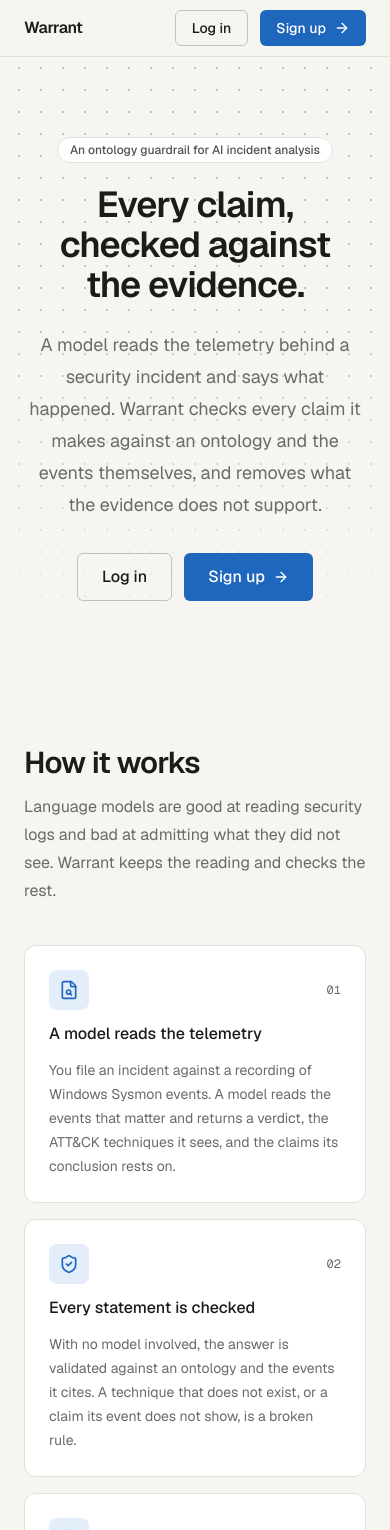
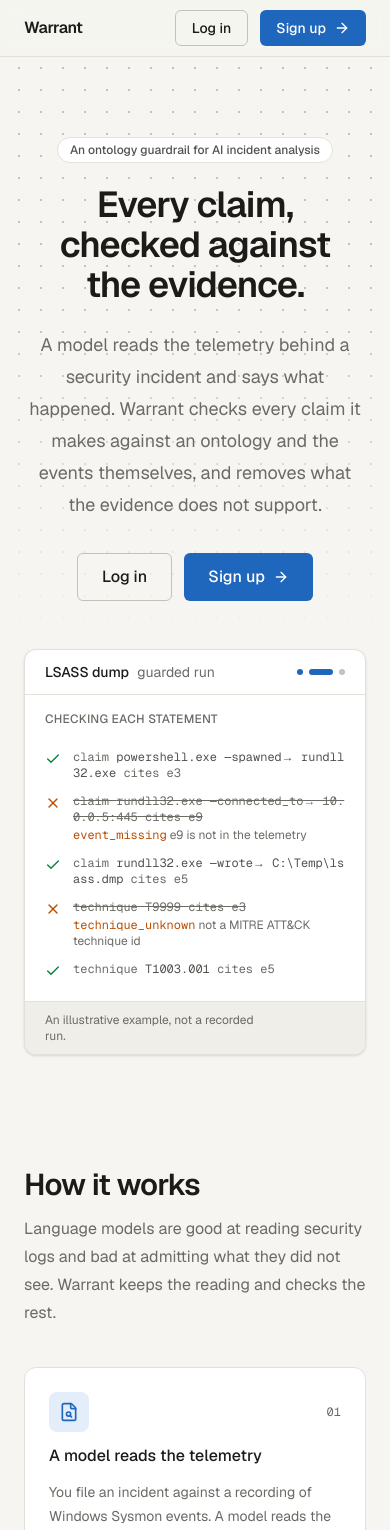
Before and after one commit to ChinmayNakwa/Warrant., a Next.js app in the folder frontend/: page / in a window 390 px wide. Shown: the top 1530 px of the page. Built offline with nearby package versions, Linux system fonts and the light colour scheme; no server answers.

Commit message:
Add an animated claim check demo to the landing page.

```diff
--- a/frontend/app/page.tsx
+++ b/frontend/app/page.tsx
@@ -1,3 +1,4 @@
+import { ClaimDemo } from "@/components/landing/ClaimDemo";
 import { Hero } from "@/components/landing/Hero";
 import { HowItWorks } from "@/components/landing/HowItWorks";
 import { LandingHeader } from "@/components/landing/LandingHeader";
@@ -8,6 +9,7 @@
       <LandingHeader />
       <main className="flex flex-1 flex-col">
         <Hero />
+        <ClaimDemo />
         <HowItWorks />
       </main>
     </div>
--- /dev/null
+++ b/frontend/components/landing/ClaimDemo.tsx
@@ -0,0 +1,203 @@
+"use client";
+
+import { Check, Circle, LoaderCircle, RotateCcw, X } from "lucide-react";
+import { AnimatePresence, motion, useInView } from "motion/react";
+import { useEffect, useRef, useState } from "react";
+
+import { EASE, Reveal, useStill } from "@/components/motion";
+
+// A made-up answer, written to look like a real one. Two of its five
+// statements break a rule: one cites an event that was never recorded, the
+// other names a technique that does not exist.
+const ROWS: { kind: "claim" | "technique"; text: string; cites: string; broke?: { code: string; why: string } }[] = [
+  { kind: "claim", text: "powershell.exe —spawned→ rundll32.exe", cites: "e3" },
+  {
+    kind: "claim",
+    text: "rundll32.exe —connected_to→ 10.0.0.5:445",
+    cites: "e9",
+    broke: { code: "event_missing", why: "e9 is not in the telemetry" },
+  },
+  { kind: "claim", text: "rundll32.exe —wrote→ C:\\Temp\\lsass.dmp", cites: "e5" },
+  {
+    kind: "technique",
+    text: "T9999",
+    cites: "e3",
+    broke: { code: "technique_unknown", why: "not a MITRE ATT&CK technique id" },
+  },
+  { kind: "technique", text: "T1003.001", cites: "e5" },
+];
+
+// The demo is a clock. Rows appear one per tick, then are checked one per
+// tick, then the ones that failed are removed.
+const CHECK_FROM = ROWS.length;
+const ALL_CHECKED = ROWS.length * 2;
+const REMOVED = ALL_CHECKED + 1;
+
+function tickLength(tick: number): number {
+  if (tick < CHECK_FROM) return 320;
+  if (tick < ALL_CHECKED) return 650;
+  return 1100;
+}
+
+const PHASES = ["The model's first answer", "Checking each statement", "The accepted answer"];
+
+function phaseOf(tick: number): number {
+  if (tick < CHECK_FROM) return 0;
+  if (tick < REMOVED) return 1;
+  return 2;
+}
+
+function StatusIcon({ state }: { state: "waiting" | "checking" | "passed" | "broke" }) {
+  const size = "size-4 shrink-0";
+  if (state === "checking") return <LoaderCircle aria-hidden="true" className={`${size} animate-spin text-accent`} />;
+  if (state === "passed") return <Check aria-hidden="true" className={`${size} text-green-700 dark:text-green-400`} />;
+  if (state === "broke") return <X aria-hidden="true" className={`${size} text-amber-700 dark:text-amber-400`} />;
+  return <Circle aria-hidden="true" className={`${size} text-line-strong`} />;
+}
+
+/**
+ * The landing page's worked example: an answer arrives, each statement is
+ * checked, and the two that fail are removed. It plays once when scrolled into
+ * view and can be replayed. With reduced motion it shows the end state only.
+ */
+export function ClaimDemo() {
+  const still = useStill();
+  const ref = useRef<HTMLDivElement>(null);
+  const inView = useInView(ref, { amount: 0.4 });
+  const [clock, setClock] = useState(0);
+  const tick = still ? REMOVED : clock;
+
+  useEffect(() => {
+    if (still || !inView || clock >= REMOVED) return;
+    const timer = setTimeout(() => setClock((c) => c + 1), tickLength(clock));
+    return () => clearTimeout(timer);
+  }, [clock, inView, still]);
+
+  const phase = phaseOf(tick);
+  const kept = ROWS.filter((row) => !row.broke).length;
+
+  return (
+    <section className="mx-auto w-full max-w-3xl px-6 pb-8">
+      <Reveal>
+        <figure
+          ref={ref}
+          className="overflow-hidden rounded-xl border border-line bg-surface shadow-sm"
+          aria-label="An example: of five statements in a model's answer, two break a rule and are removed."
+        >
+          <div className="flex items-center justify-between gap-4 border-b border-line px-5 py-3">
+            <div className="flex items-center gap-2 text-sm">
+              <span className="font-medium text-ink">LSASS dump</span>
+              <span className="text-ink-muted">guarded run</span>
+            </div>
+            <ol className="flex items-center gap-1.5" aria-hidden="true">
+              {PHASES.map((label, i) => (
+                <li
+                  key={label}
+                  className={`h-1.5 rounded-full transition-all duration-500 ${
+                    i === phase ? "w-6 bg-accent" : i < phase ? "w-1.5 bg-accent" : "w-1.5 bg-line-strong"
+                  }`}
+                />
+              ))}
+            </ol>
+          </div>
+
+          <div className="flex min-h-[19rem] flex-col gap-3 px-5 py-4" aria-hidden="true">
+            <div className="h-5 text-xs font-medium uppercase tracking-wide text-ink-muted">
+              <AnimatePresence mode="wait" initial={false}>
+                <motion.span
+                  key={phase}
+                  className="block"
+                  initial={{ opacity: 0, y: 4 }}
+                  animate={{ opacity: 1, y: 0 }}
+                  exit={{ opacity: 0, y: -4 }}
+                  transition={{ duration: 0.2 }}
+                >
+                  {PHASES[phase]}
+                </motion.span>
+              </AnimatePresence>
+            </div>
+
+            <ul className="flex flex-col">
+              <AnimatePresence initial={false}>
+                {ROWS.map((row, i) => {
+                  if (tick < i || (row.broke && tick >= REMOVED)) return null;
+                  const checked = tick > CHECK_FROM + i;
+                  const state =
+                    tick < CHECK_FROM + i ? "waiting" : !checked ? "checking" : row.broke ? "broke" : "passed";
+                  return (
+                    <motion.li
+                      key={row.text}
+                      layout
+                      initial={{ opacity: 0, y: 8 }}
+                      animate={{ opacity: 1, y: 0 }}
+                      exit={{ opacity: 0, height: 0 }}
+                      transition={{ duration: 0.35, ease: EASE }}
+                      className="overflow-hidden"
+                    >
+                      <div className="flex items-start gap-3 py-1.5">
+                        <span className="mt-0.5">
+                          <StatusIcon state={state} />
+                        </span>
+                        <div className="flex min-w-0 flex-col gap-0.5">
+                          <span
+                            className={`break-all font-mono text-xs transition-colors duration-300 ${
+                              state === "broke" ? "text-ink-muted line-through" : "text-ink-secondary"
+                            }`}
+                          >
+                            <span className="text-ink-muted">{row.kind}</span> {row.text}{" "}
+                            <span className="text-ink-muted">cites {row.cites}</span>
+                          </span>
+                          {state === "broke" && row.broke && (
+                            <motion.span
+                              initial={{ opacity: 0 }}
+                              animate={{ opacity: 1 }}
+                              className="text-xs text-ink-muted"
+                            >
+                              <code className="font-mono text-amber-700 dark:text-amber-400">{row.broke.code}</code>{" "}
+                              {row.broke.why}
+                            </motion.span>
+                          )}
+                        </div>
+                      </div>
+                    </motion.li>
+                  );
+                })}
+              </AnimatePresence>
+            </ul>
+
+            {tick >= REMOVED && (
+              <motion.div
+                initial={{ opacity: 0 }}
+                animate={{ opacity: 1 }}
+                transition={{ duration: 0.4, delay: 0.3 }}
+                className="mt-auto flex flex-wrap items-center justify-between gap-3 border-t border-line pt-3 text-sm"
+              >
+                <span className="text-ink-secondary">
+                  {kept} of {ROWS.length} statements kept, {ROWS.length - kept} removed.
+                </span>
+                <span className="inline-flex items-center rounded-full bg-red-100 px-2.5 py-0.5 text-xs font-medium text-red-800 dark:bg-red-950 dark:text-red-300">
+                  MALICIOUS
+                </span>
+              </motion.div>
+            )}
+          </div>
+
+          <figcaption className="flex items-center justify-between gap-4 border-t border-line bg-sunken px-5 py-2.5 text-xs text-ink-muted">
+            <span>An illustrative example, not a recorded run.</span>
+            {!still && (
+              <button
+                type="button"
+                onClick={() => setClock(0)}
+                disabled={clock < REMOVED}
+                className="inline-flex items-center gap-1.5 font-medium text-ink-secondary transition-opacity hover:text-ink disabled:opacity-0"
+              >
+                <RotateCcw aria-hidden="true" className="size-3.5" />
+                Replay
+              </button>
+            )}
+          </figcaption>
+        </figure>
+      </Reveal>
+    </section>
+  );
+}
--- a/frontend/components/landing/Hero.tsx
+++ b/frontend/components/landing/Hero.tsx
@@ -6,7 +6,7 @@
   return (
     <section className="relative isolate">
       <div aria-hidden="true" className="hero-grid absolute inset-0 -z-10" />
-      <Stagger className="mx-auto flex w-full max-w-3xl flex-col items-center gap-6 px-6 pb-16 pt-20 text-center sm:pt-28">
+      <Stagger className="mx-auto flex w-full max-w-3xl flex-col items-center gap-6 px-6 pb-12 pt-20 text-center sm:pt-28">
         <StaggerItem>
           <span className="rounded-full border border-line bg-surface px-3 py-1 text-xs font-medium text-ink-secondary">
             An ontology guardrail for AI incident analysis
--- a/frontend/components/motion.tsx
+++ b/frontend/components/motion.tsx
@@ -1,7 +1,7 @@
 "use client";
 
-import { animate, motion, useReducedMotion, type Variants } from "motion/react";
-import { useEffect, useState, type ReactNode } from "react";
+import { animate, motion, type Variants } from "motion/react";
+import { useEffect, useState, useSyncExternalStore, type ReactNode } from "react";
 
 // One easing and one distance for every entrance, so the pages move alike.
 // `Providers` sets `reducedMotion="user"`, which keeps the fades and drops the
@@ -80,12 +80,32 @@
   );
 }
 
+const REDUCED = "(prefers-reduced-motion: reduce)";
+
+function watchReduced(onChange: () => void) {
+  const query = window.matchMedia(REDUCED);
+  query.addEventListener("change", onChange);
+  return () => query.removeEventListener("change", onChange);
+}
+
+/**
+ * True when the visitor asked for less motion. The server cannot know, so it
+ * and the first client render both say false, which keeps hydration matching.
+ */
+export function useStill(): boolean {
+  return useSyncExternalStore(
+    watchReduced,
+    () => window.matchMedia(REDUCED).matches,
+    () => false,
+  );
+}
+
 /**
  * Counts up to `value` once, when it mounts. The number shown at the end is
  * `value` exactly; with reduced motion it is shown straight away.
  */
 export function CountUp({ value }: { value: number }) {
-  const still = useReducedMotion();
+  const still = useStill();
   const [shown, setShown] = useState(0);
 
   useEffect(() => {
```
Also changed, not shown: 1 other file (tests, documents, lock files or other folders).
